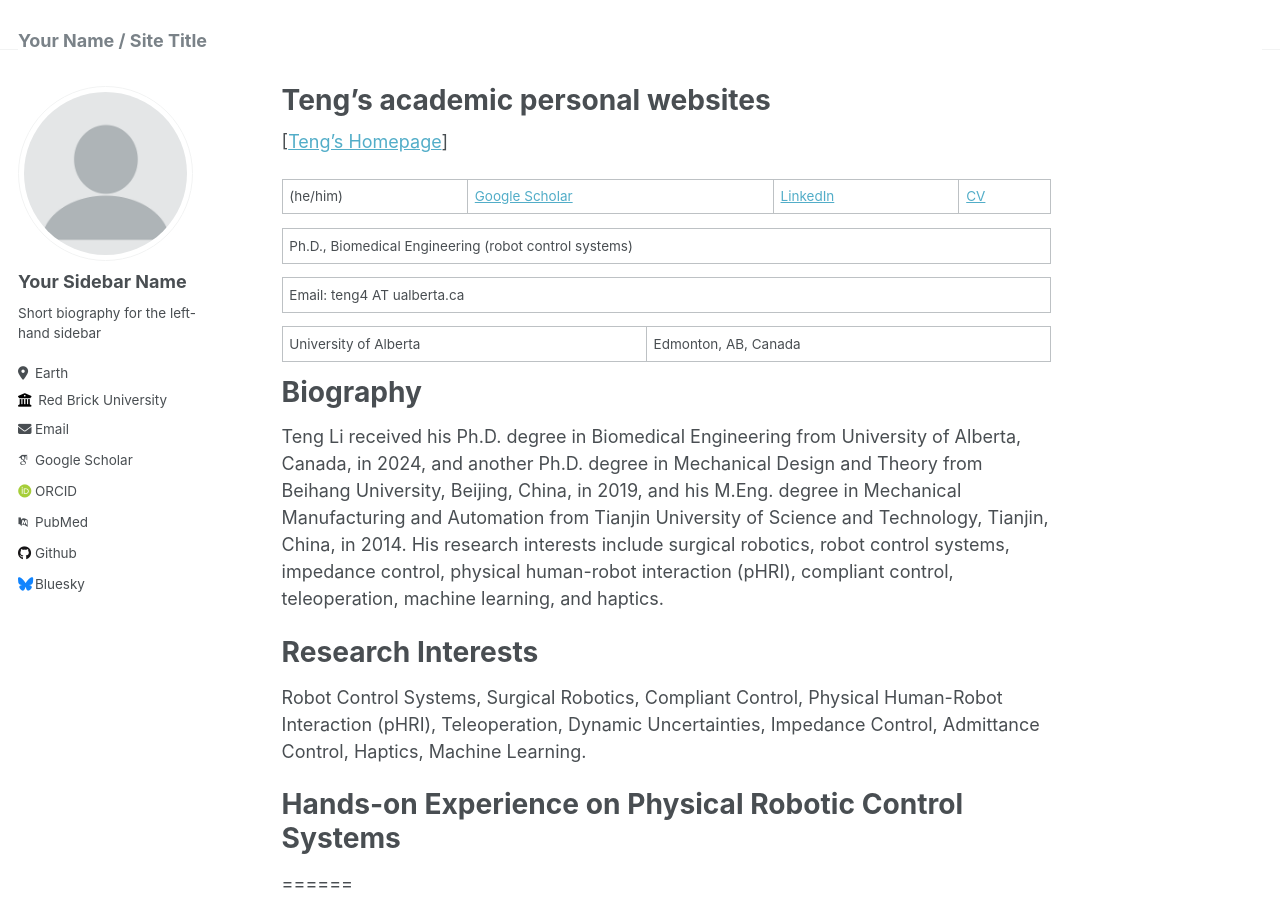
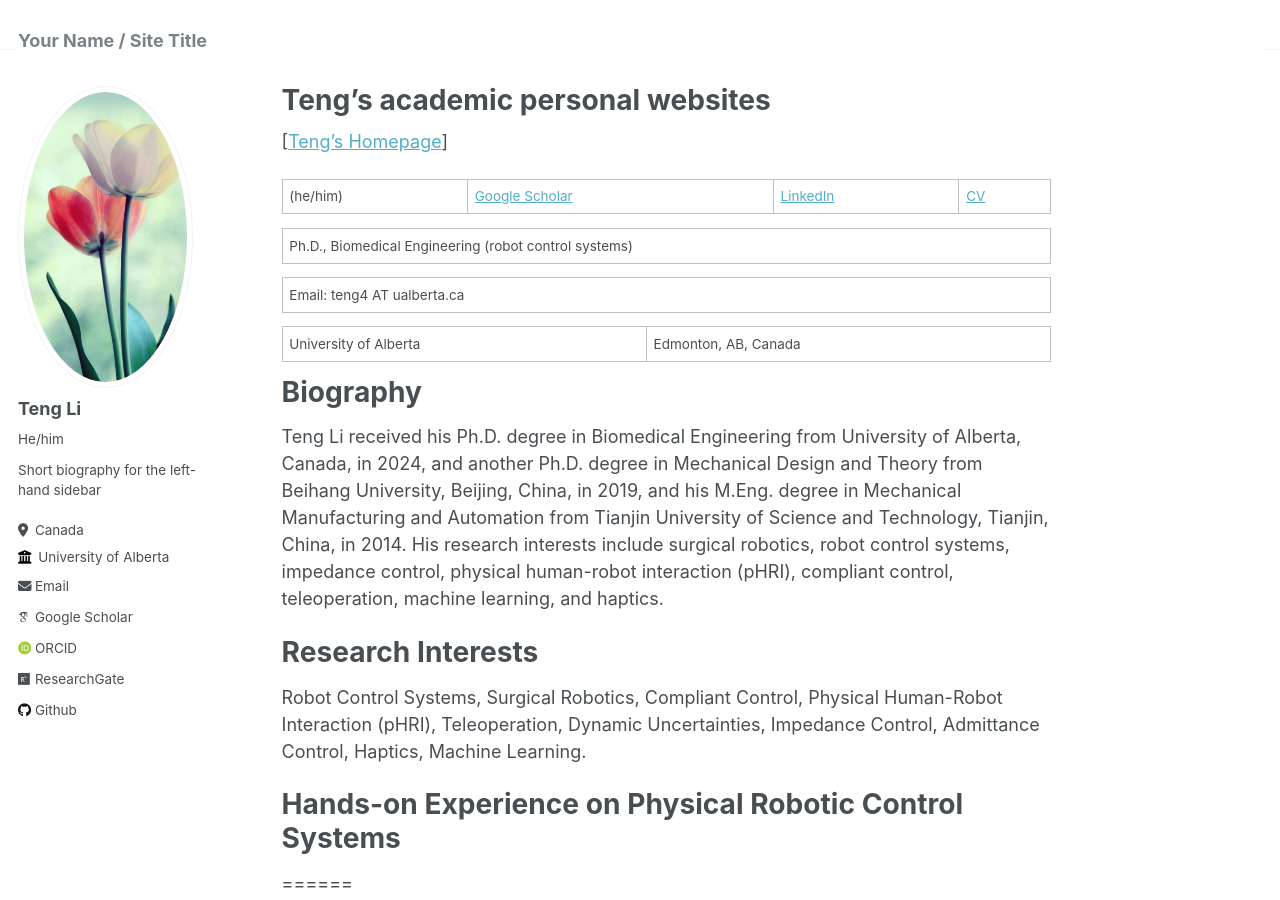
Before and after one commit to teng4/teng4.github.io, a Jekyll site: the page built from _pages/teng4_about.md, in a window 1280 px wide and 900 px high. Built offline with Jekyll 4.4.1, drawn with Linux system fonts in a browser that asks for light colours; some web fonts are replaced.

Commit message:
Update _config.yml

```diff
--- a/_config.yml
+++ b/_config.yml
@@ -21,33 +21,33 @@ repository               : "academicpages/academicpages.github.io"
 #               Additional customization can be done by editing /_includes/author-profile.html
 author:
   # Biographic information
-  avatar           : "profile.png"
-  name             : "Your Sidebar Name"
-  pronouns         : # example: "she/her"
+  avatar           : "flower_tulips01.jpg"  #"profile.png"
+  name             : "Teng Li"  #"Your Sidebar Name"
+  pronouns         : "He/him" # example: "she/her"
   bio              : "Short biography for the left-hand sidebar"
-  location         : "Earth"
-  employer         : "Red Brick University"
-  uri              : # URL
-  email            : "none@example.org"
+  location         : "Canada" #"Earth"
+  employer         : "University of Alberta" #"Red Brick University"
+  URI              : "https://teng4.github.io/" # URL
+  email            : "teng4@ualberta.ca"  #"none@example.org"
 
   # Academic websites
   arxiv            : # URL - Update with the correct link to your profile
-  googlescholar    : "https://scholar.google.com/citations?user=PS_CX0AAAAAJ"
+  googlescholar    : "https://scholar.google.co.uk/citations?user=lY0vLa0AAAAJ&hl=en"
   impactstory      : # URL
-  orcid            : "http://orcid.org/yourorcidurl"
-  pubmed           : "https://www.ncbi.nlm.nih.gov/pubmed/?term=john+snow"
-  researchgate     : # URL
+  orcid            : "https://orcid.org/0000-0002-9144-4154"
+  pubmed           : #"https://www.ncbi.nlm.nih.gov/pubmed/?term=john+snow"
+  researchgate     : "https://www.researchgate.net/profile/Teng-Li-28" # URL
 
   # Repositories and software development
   bitbucket        : # Username - Update with your username on the site
   codepen          : # Username
   dribbble         : # Username
-  github           : "academicpages"
+  github           : "https://github.com/teng4" #"academicpages"
   kaggle           : # Username
   stackoverflow    : # User number or user number and name (i.e., use "1" or "1/jeff-atwood")
 
   # Social media
-  bluesky          : "bsky.app" # Replace this with you Bluesky username
+  bluesky          : #"bsky.app" # Replace this with you Bluesky username
   facebook         : # Username
   flickr           : # Username
   foursquare       : # Username
```
